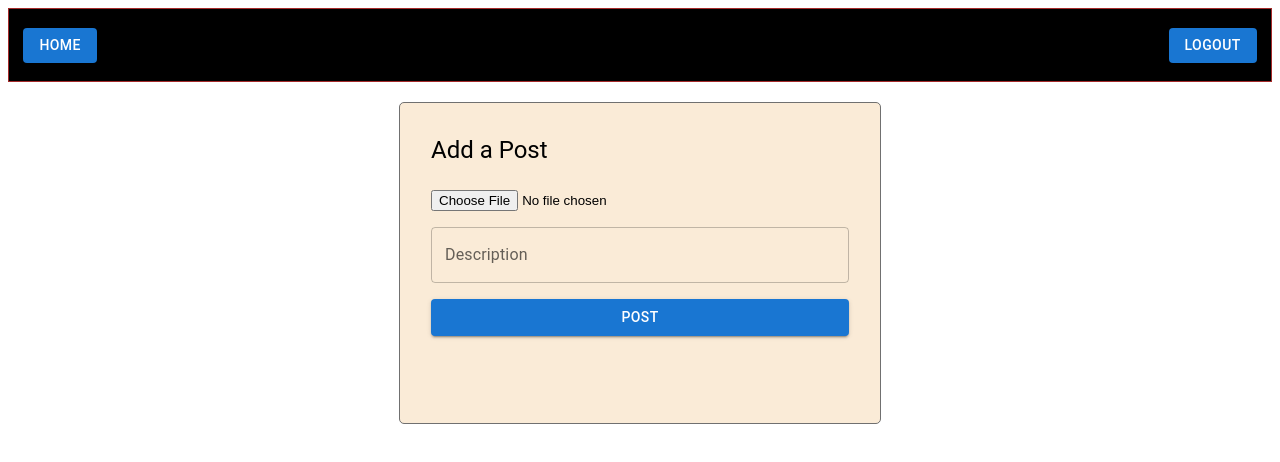
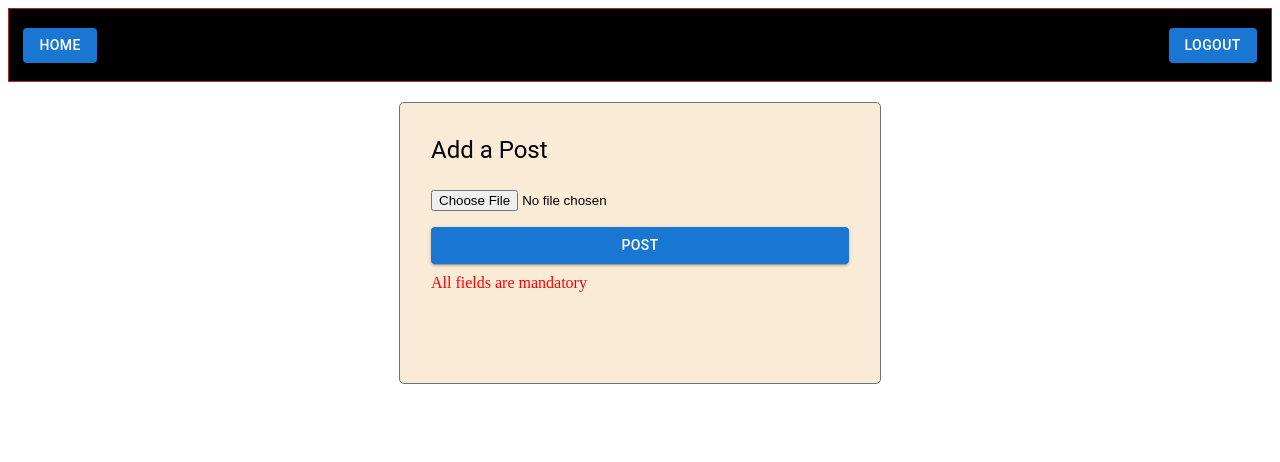
Before and after one commit to Labeebopc/Hero-User-App, a React (Create React App) app in the folder client/: page /post in a window 1280 px wide. Shown: the top 462 px of the page. Built offline with nearby package versions, Linux system fonts and the light colour scheme.

Commit message:
post error fixed

```diff
--- a/client/src/components/card/Card.jsx
+++ b/client/src/components/card/Card.jsx
@@ -1,12 +1,13 @@
 import React from "react";
 import { Card, CardHeader, CardMedia, CardContent, CardActions, IconButton, Typography, Box } from "@mui/material";
-// import FavoriteIcon from '@mui/icons-material/Favorite';
-// import SendIcon from '@mui/icons-material/Send';
-// import MoreVertIcon from '@mui/icons-material/MoreVert';
+
 
 const CustomCard = ({ post }) => {
     return (
         <Box display="flex" justifyContent="center" alignItems="center" height="100vh">
+
+            {
+                post.length > 0 ?
                     <Card elevation={3} sx={{ width: 300, borderRadius: 2 }}>
                         <CardHeader
                             title={post.author || "Unknown Author"}
@@ -33,6 +34,13 @@ const CustomCard = ({ post }) => {
                             </Typography>
                         </CardActions>
                     </Card>
+
+                    :
+
+                    "No Posts Sorry, Add new Posts"
+
+        }
+
         </Box>
     );
 };
--- a/client/src/components/dashboard/Dashboard.jsx
+++ b/client/src/components/dashboard/Dashboard.jsx
@@ -22,8 +22,8 @@ export const Dashboard = () => {
 
     const allPosts = async () => {
         let res = await getAllPosts(user.token)
-        // console.log(res.allUsers, "users")
-        // setPosts(res.allUsers)
+        // console.log(res.post, "post")
+        setPosts(res.post)
     }
 
     const handlePost = async () => {
--- a/client/src/components/form/Form.jsx
+++ b/client/src/components/form/Form.jsx
@@ -9,27 +9,32 @@ import { useSelector, useDispatch } from 'react-redux';
 import { createNewPost } from "../../services/user";
 
 const Form = () => {
-    const [form, setForm] = useState({ postImage: "", description: "" });
+    const [form, setForm] = useState({ postImage: "" });
     const navigate = useNavigate();
-    const isAllInputsValied = form.postImage.length && form.description.length;
+    const isAllInputsValied = form.postImage.length;
     const [isValid, setIsValied] = useState(false);
     const { user } = useSelector(state => state.user)
 
 
     const handlePost = async (e) => {
         e.preventDefault();
+        console.log(form.postImage.length);
 
-        if (!isAllInputsValied) {
-            setIsValied(true);
-            return; // Early return to avoid making the request if fields are invalid
+        if (form.postImage.length == 0) {
+            setIsValied(false)
+            return
         } else {
-            setIsValied(false);
+            setIsValied(true)
         }
 
-        console.log(form);
+        try {
+            console.log("first")
+            await createNewPost(user.token, form);
+            navigate("/dashboard");
+        } catch (error) {
+            console.error("Error creating post:", error);
 
-        await createNewPost(user, form)
-            .then(() => navigate("/dashboard"));
+        }
     };
 
     return (
@@ -48,18 +53,7 @@ const Form = () => {
                             onDone={(base64) => setForm({ ...form, postImage: base64 })}
                         />
                     </Grid>
-                    <Grid item xs={12}>
-                        <TextField
-                            fullWidth
-                            variant="outlined"
-                            label="Description"
-                            name="description"
-                            onChange={(e) => setForm({ ...form, description: e.target.value })}
-                            value={form.description}
-                            error={isValid}
-                            helperText={isValid ? "All fields are mandatory" : ""}
-                        />
-                    </Grid>
+
                     <Grid item xs={12}>
                         <Button
                             variant="contained"
@@ -70,6 +64,11 @@ const Form = () => {
                         >
                             Post
                         </Button>
+
+                        {
+                            !isValid &&
+                            <div style={{ color: "red", marginTop: "10px" }}>All fields are mandatory</div>
+                        }
                     </Grid>
                 </Grid>
             </form>
--- a/client/src/components/form/form.css
+++ b/client/src/components/form/form.css
@@ -3,7 +3,7 @@
     border: 1px solid #707070;
     opacity: 1;
     width: 450px;
-    height: 290px;
+    height: 250px;
     margin: auto;
     margin-top: 20px;
     border-radius: 5px;
--- a/client/src/services/user.js
+++ b/client/src/services/user.js
@@ -18,7 +18,7 @@ export const getUserData = async (token) => {
 
 export const getAllPosts = async (token) => {
     try {
-      const { data } = await axios.get(`${host}/user/get_all_posts`, {
+      const { data } = await axios.get(`${host}/get_all_posts`, {
         headers: {
           Authorization: `Bearer ${token}`,
         },
@@ -30,8 +30,9 @@ export const getAllPosts = async (token) => {
   };
 
   export const createNewPost = async (token, datas) => {
+    console.log(token)
     try {
-      const { data } = await axios.post(`${host}/user/add_post`, datas, {
+      const { data } = await axios.post(`${host}/add_post`, datas, {
         headers: {
           Authorization: `Bearer ${token}`,
         },
```
Also changed, not shown: 2 other files (tests, documents, lock files or other folders). Lines whose indentation alone changed are shown as unchanged.
